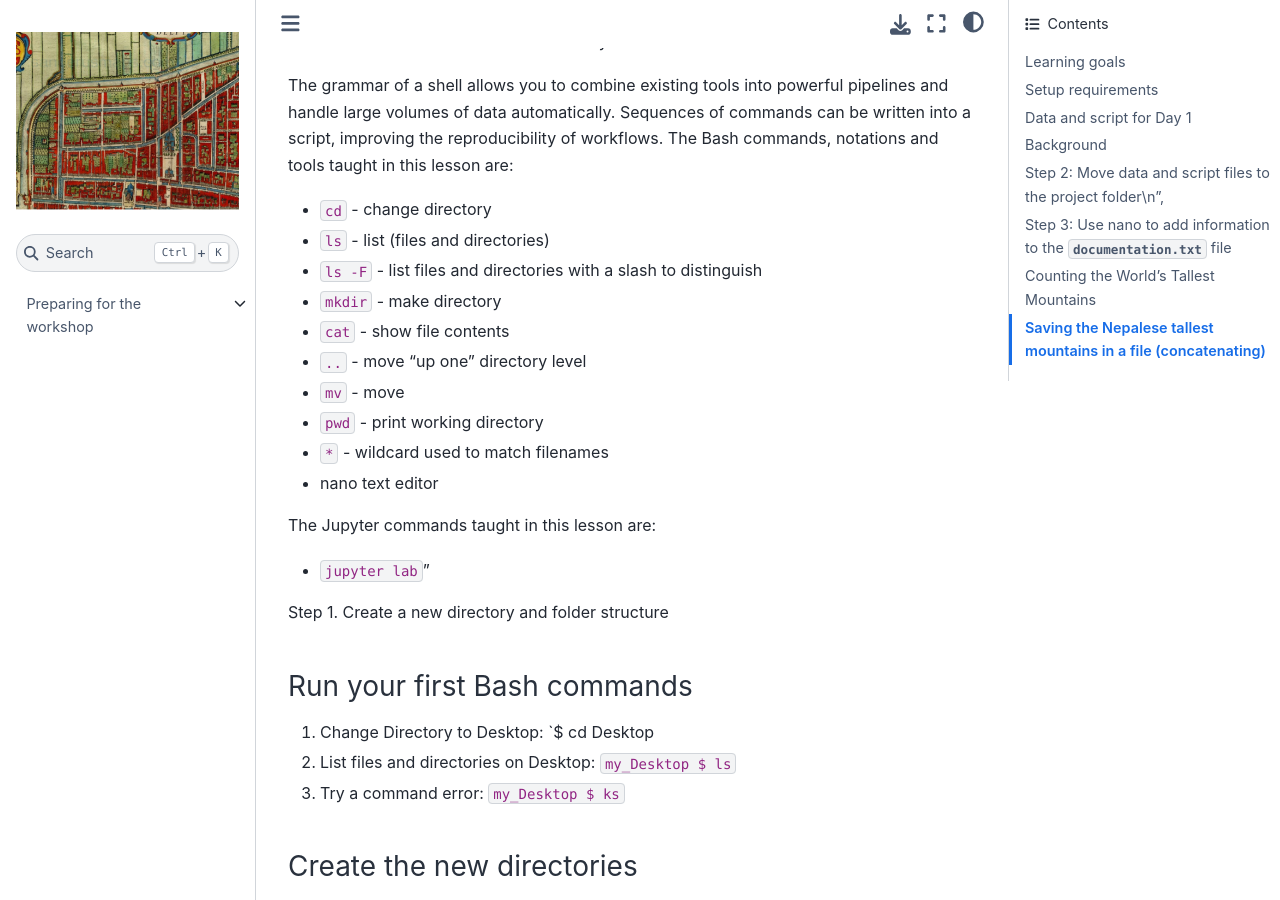
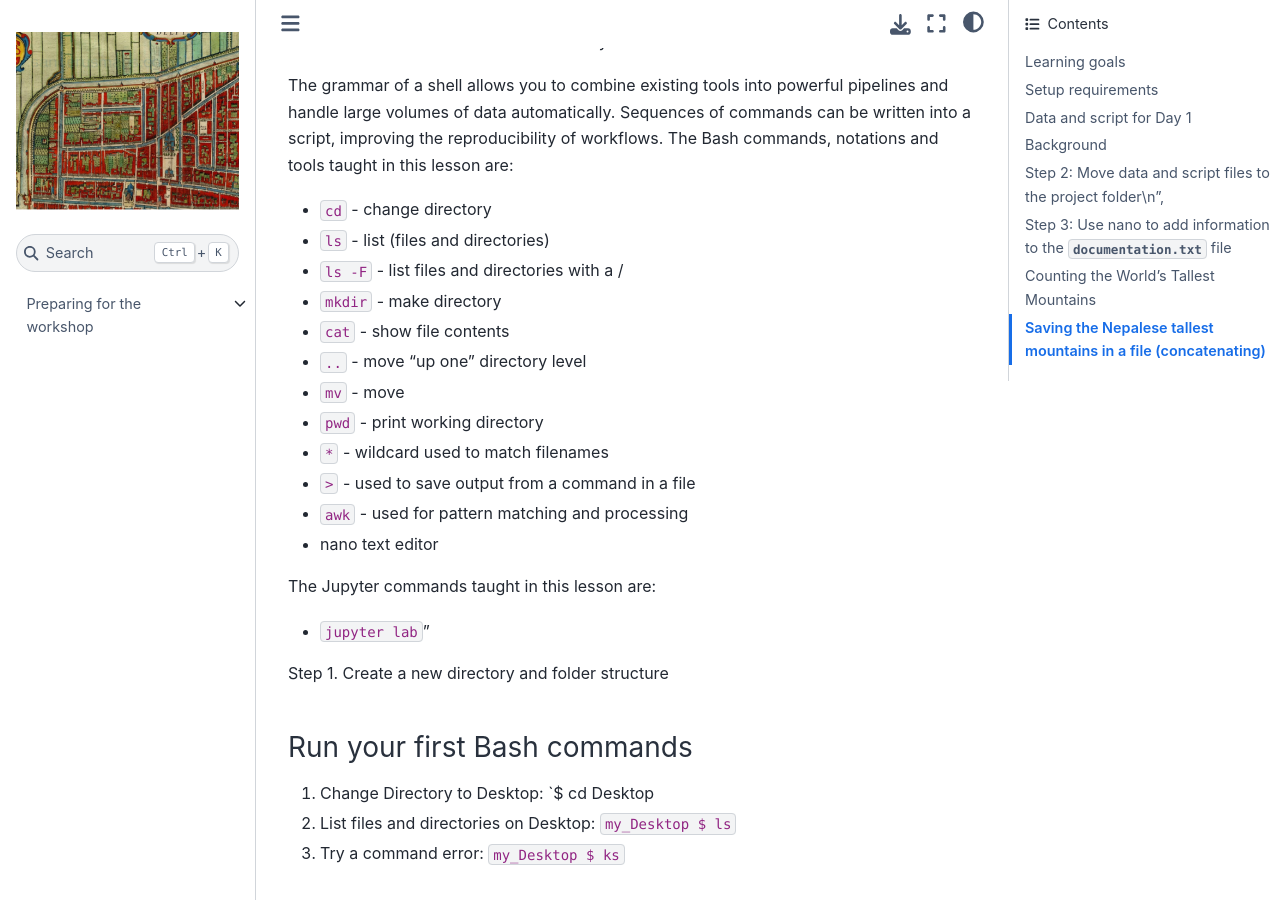
Before and after one commit to the-magnificents/04-02-2021-Carpentry-for-HGIS, a Jupyter Book: the page built from Instructor_notes/Day_1/03_unix_instructor_notes.md, in a window 1280 px wide and 900 px high, scrolled down 2117 px. Built offline with Jupyter Book 1.0.4 settings and Sphinx 7.4.7 and the Sphinx Book theme 1.1.4, drawn with Linux system fonts in a browser that asks for light colours; pages that are not in the unit, such as notebooks, are missing from menus.

Commit message:
update spelling

```diff
--- a/Instructor_notes/Day_1/03_unix_instructor_notes.md
+++ b/Instructor_notes/Day_1/03_unix_instructor_notes.md
@@ -44,13 +44,17 @@ The Bash commands, notations and tools taught in this lesson are:
 
 - `cd` - change directory
 - `ls` - list (files and directories)
-- `ls -F` - list files and directories with a slash to distinguish
+- `ls -F` - list files and directories with a /
 - `mkdir` - make directory
 - `cat` - show file contents
 - `..` - move "up one" directory level
 - `mv` - move
 - `pwd` - print working directory
 - `*` - wildcard used to match filenames
+- `>` - used to save output from a command in a file
+- `awk` - used for pattern matching and processing
+
+
 - nano text editor
 
 The Jupyter commands taught in this lesson are:
```
